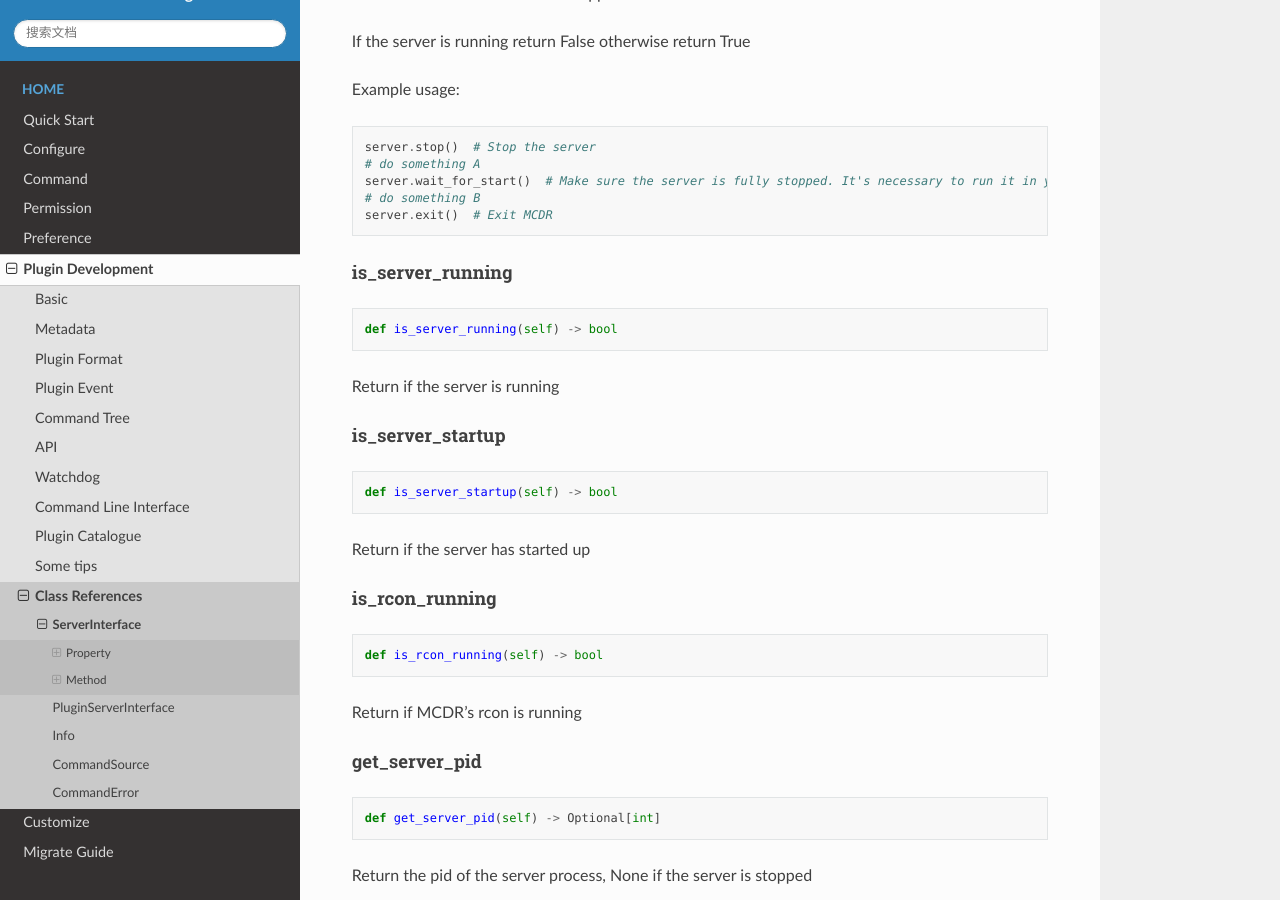
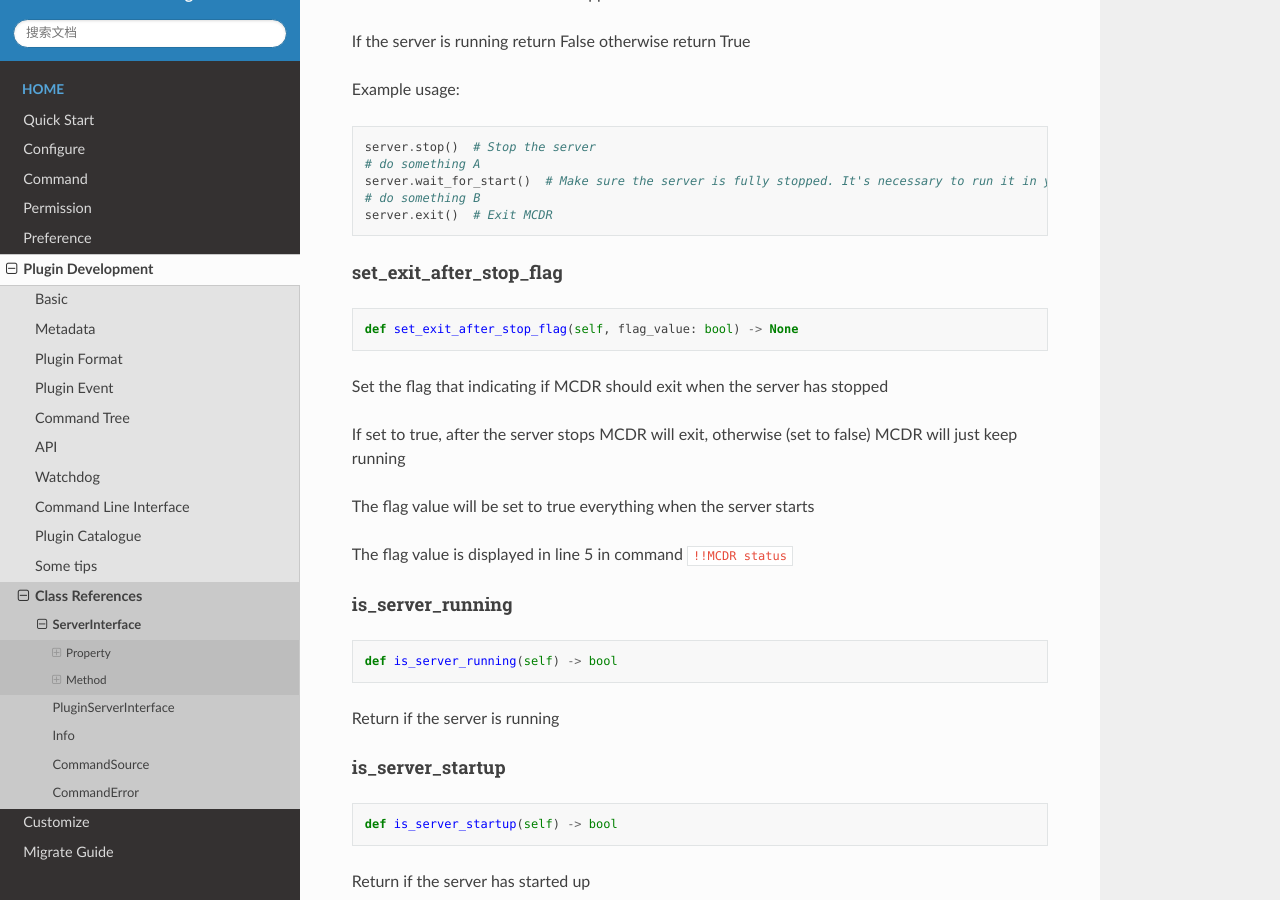
Before and after one commit to MCDReforged/MCDReforged, a Sphinx documentation site: the page built from docs/source/plugin_dev/classes/ServerInterface.rst, in a window 1280 px wide and 900 px high, scrolled down 3552 px. Built offline with Sphinx 7.4.7 and the Read the Docs theme 2.0.0, drawn with Linux system fonts in a browser that asks for light colours.

Commit message:
fixed missing doc for ServerInterface.set_exit_after_stop_flag

```diff
--- a/docs/source/plugin_dev/classes/ServerInterface.rst
+++ b/docs/source/plugin_dev/classes/ServerInterface.rst
@@ -175,6 +175,22 @@ Example usage:
      server.wait_for_start()  # Make sure the server is fully stopped. It's necessary to run it in your custom thread
      # do something B
      server.exit()  # Exit MCDR
+
+set_exit_after_stop_flag
+~~~~~~~~~~~~~~~~~~~~~~~~
+
+.. code-block:: python
+
+    def set_exit_after_stop_flag(self, flag_value: bool) -> None
+
+
+Set the flag that indicating if MCDR should exit when the server has stopped
+
+If set to true, after the server stops MCDR will exit, otherwise (set to false) MCDR will just keep running
+
+The flag value will be set to true everything when the server starts
+
+The flag value is displayed in line 5 in command ``!!MCDR status``
 
 is_server_running
 ~~~~~~~~~~~~~~~~~
```
Also changed, not shown: 2 other files.
